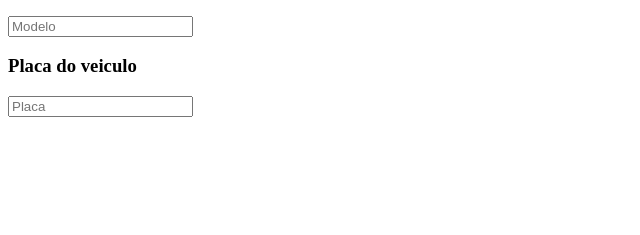
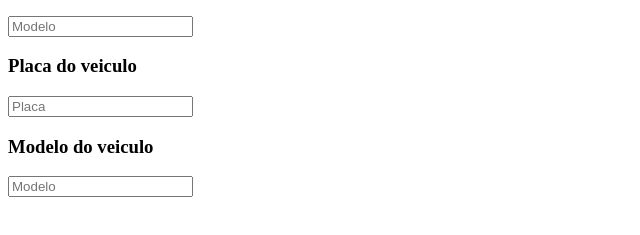
Before and after one commit to NicolasMoraesti/carro-git, a plain HTML site: page index.html in a window 1280 px wide. Shown: the part 105-340 px from the top of the page, without its empty margins (0-640 px from the left). Drawn offline with Linux system fonts and the light colour scheme.

Commit message:
placa-veiculo

```diff
--- a/index.html
+++ b/index.html
@@ -20,6 +20,10 @@
     <h3>Placa do veiculo</h3>
     <input type="text" id="placa-veiculo" required placeholder="Placa">
 
+    <h3>Modelo do veiculo</h3>
+    <input type="text" id="modelo-veiculo" required placeholder="Modelo">
+
+
   </form>
 </body>
 </html>
```
